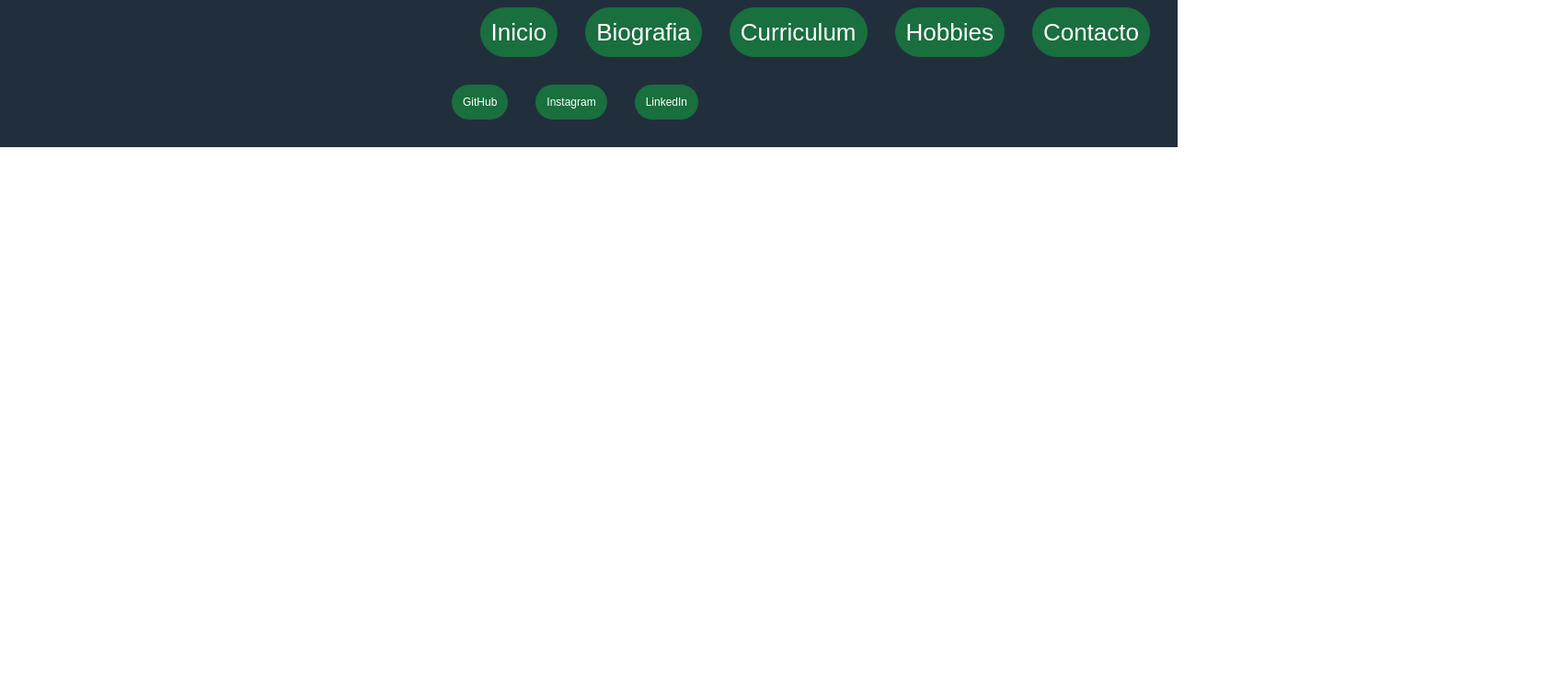
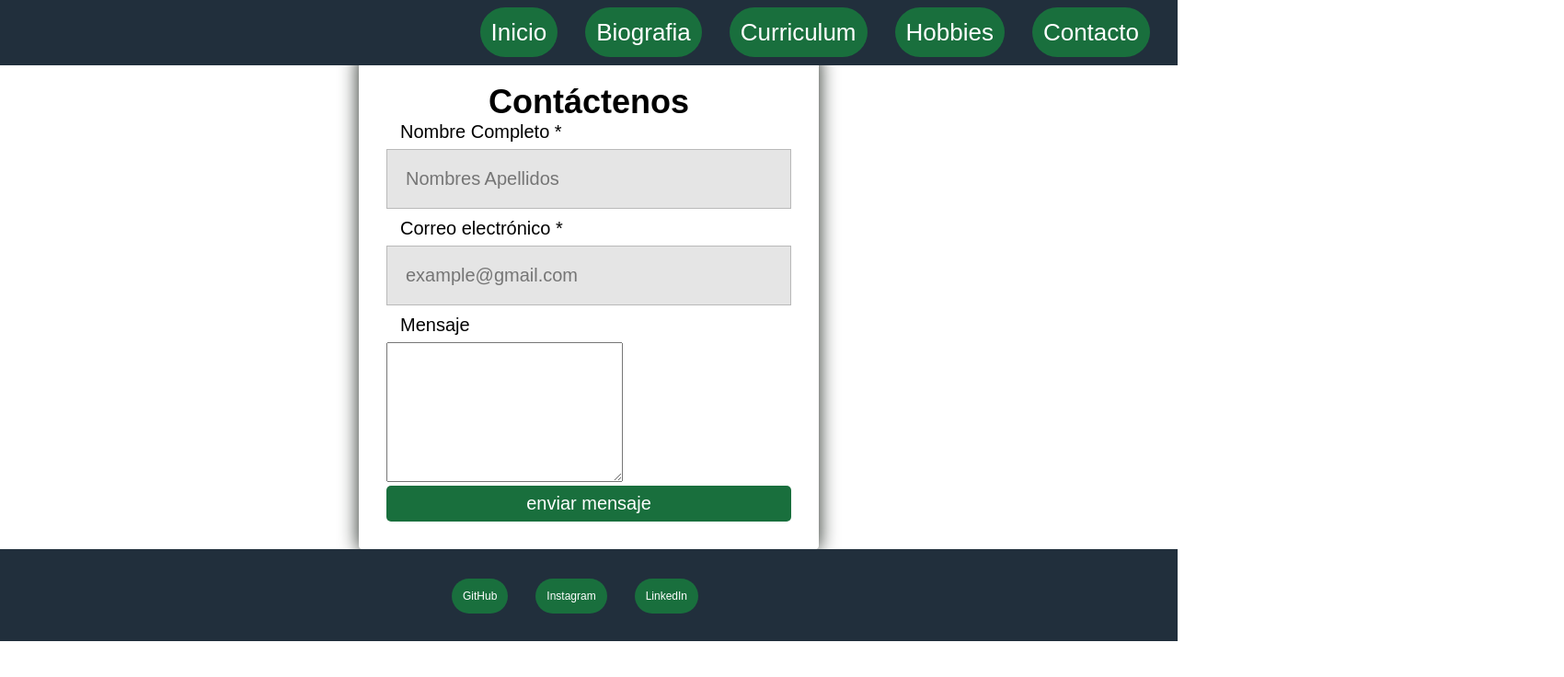
Before and after one commit to dannyrosas/Personal_Webpage, a plain HTML site: page pages/contacto.html in a window 1280 px wide. Shown: the whole page at 92% size, 1700 px wide, since content can reach past the window. Drawn offline with Linux system fonts and the light colour scheme.

Commit message:
se grego el formulario de contacto por correo electronico

```diff
--- a/CSS/contacto.css
+++ b/CSS/contacto.css
@@ -55,8 +55,56 @@ nav .nav-right a:active{
     box-shadow: 0 1px 8px 0 #2ECC71;
 }
 /*fin de la barra de navegacion*/
+.formulario{
+    width: 500px;
+    max-width: 90%;
+    margin: auto;
+    padding: 30px;
+    box-shadow:0 0 20px 1px #2E352F;
+    border-radius: 4px;
 
+}
+.formulario_titulo{
+    font-size: 3.6rem;
+    text-align: center;
+    margin-bottom: 30px;
+    margin-top: 0;
+}
+.formulario__label, .formulario__input, .formulario__submit {
+    display:block;
+    width: 100%;
+    font-size: 2.0rem;
 
+}
+.formulario__input{
+    padding: 20px;
+    margin-bottom:40px;
+    border: 1px solid #B9B9B9;
+    background: rgba(0,0,0,0.1);
+}
+.formulario__label{
+    padding-left: 15px;
+    position: absolute;
+    margin-top: -30px;
+}
+
+.formulario__submit{
+    background-color: #196F3D;
+    color: white;
+    border-radius: 5px;
+    border: none;
+    cursor: pointer;
+    padding: 8px;
+
+}
+.formulario__submit:hover{
+    color: #212F3C;
+    box-shadow: 0 1px 8px 0 #2ECC71;
+}
+.formulario__submit:active{
+    color: #2ECC71;
+    box-shadow: 0 1px 8px 0 #2ECC71;
+}
 
 
 /*inicio del footer*/
--- a/pages/contacto.html
+++ b/pages/contacto.html
@@ -20,7 +20,17 @@
             </nav>
         </header>
         <main>
-
+            <form id="form" action="" class="formulario">
+                <h3 class="formulario_titulo"><span>Contáctenos</span></h3>
+                <label for="name" class="formulario__label">Nombre Completo <span>*</span></label>
+                <input name="name" class="formulario__input" required type="text" id="name" placeholder="Nombres Apellidos">
+                <label for="email" class="formulario__label">Correo electrónico <span>*</span></label>
+                <input name="email"  class="formulario__input" type="text" id="email" required placeholder="example@gmail.com">
+                <label for="message" class="formulario__label">Mensaje</label>
+                <textarea id="message"  name="message" id="" cols="30" rows="10"></textarea>
+                <button type="submit" class="formulario__submit">enviar mensaje</button>
+              </form>
+              <a href="knd0326@gmail.com" id="send"></a>
         </main>
         <footer>
             <ul class="redes">
@@ -29,5 +39,20 @@
                 <li><a href="https://www.linkedin.com/in/daniel-rosas-esteban-67b203224/" target="_blank">LinkedIn</a></li>
             </ul>
         </footer>
+        <script>
+
+            const $form = document.querySelector('#form')
+            const $buttonMailto = document.querySelector('#send')
+
+            $form.addEventListener('submit', handleSubmit)
+
+            function handleSubmit(event) {
+            event.preventDefault()
+            const form = new FormData(this)
+            $buttonMailto.setAttribute('href', `mailto:knd0326@gmail.com?subject=nombre ${form.get('name')}  correo ${form.get('email')}&body=${form.get('message')}`)
+            $buttonMailto.click()
+            }
+        </script>
+
     </body>
 </html>
```
